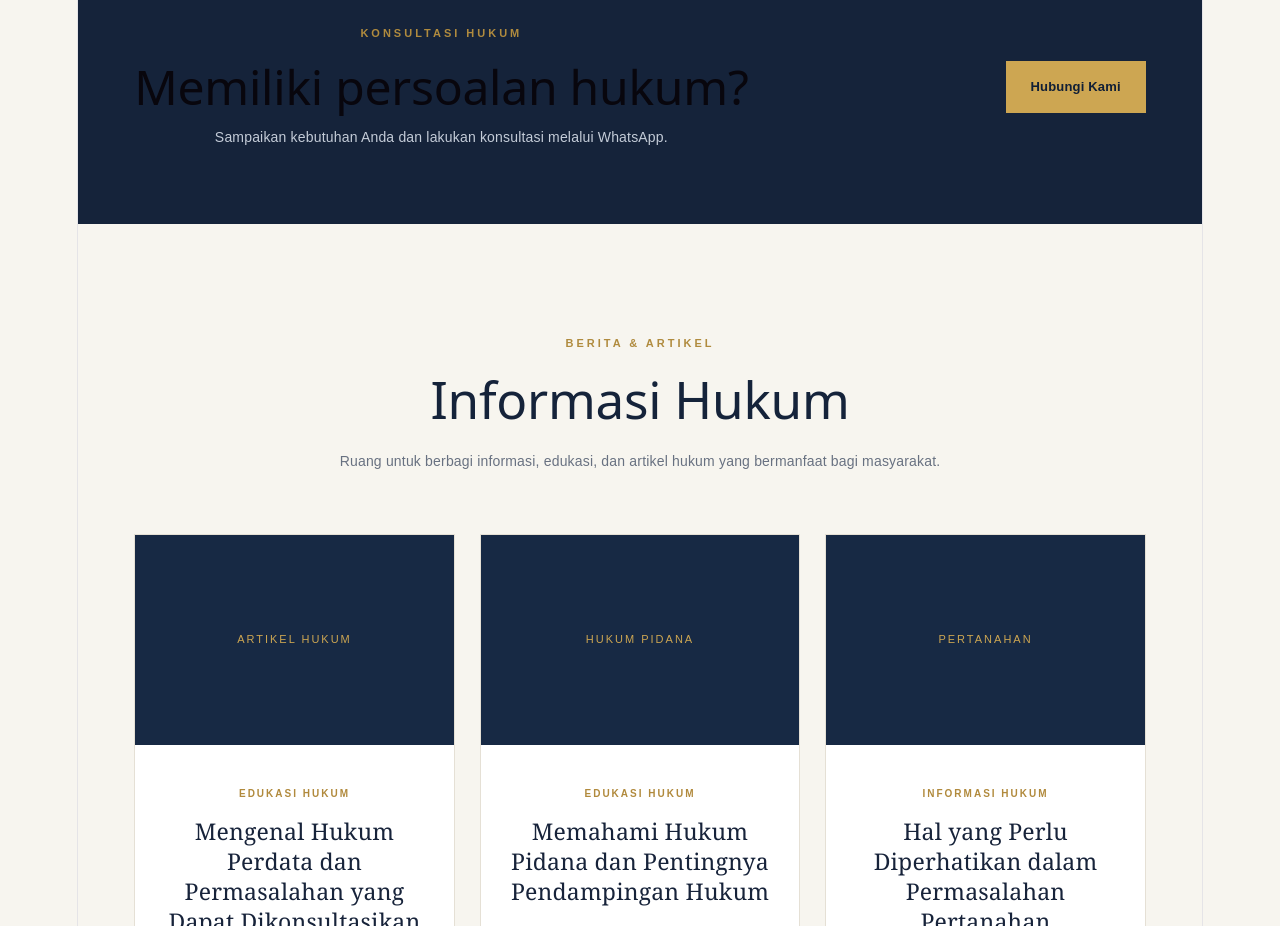
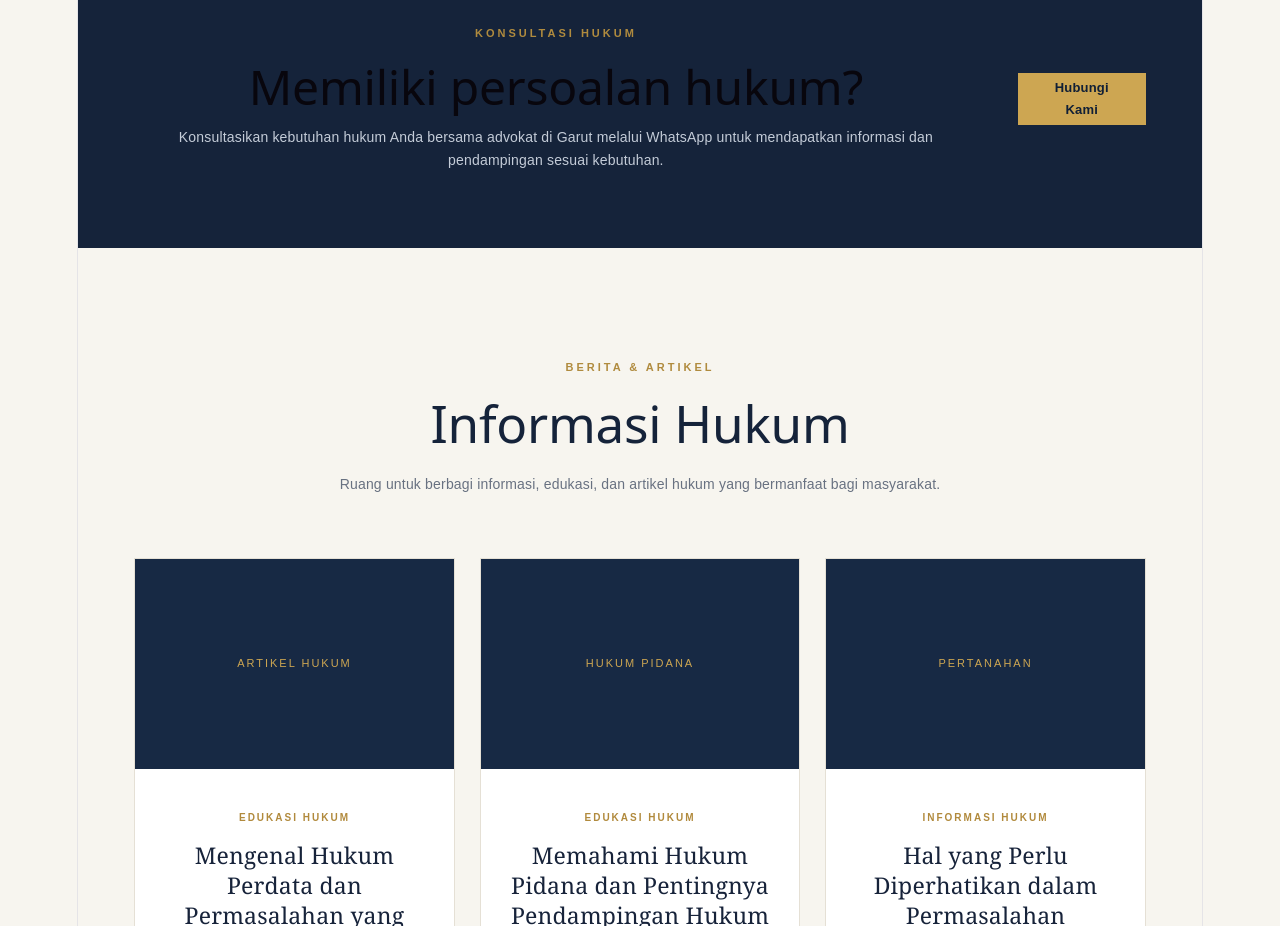
Before and after one commit to deddyswuardy/deddyswuardy.github.io, a React (Vite) app: page / in a window 1280 px wide. Shown: the part 4040-4966 px from the top of the page. Built offline with nearby package versions, Linux system fonts and the light colour scheme.

Commit message:
Improve consultation CTA local SEO

```diff
--- a/src/App.jsx
+++ b/src/App.jsx
@@ -320,9 +320,10 @@ function App() {
               <span className="section-label">KONSULTASI HUKUM</span>
               <h2>Memiliki persoalan hukum?</h2>
               <p>
-                Sampaikan kebutuhan Anda dan lakukan konsultasi
-                melalui WhatsApp.
-              </p>
+                Konsultasikan kebutuhan hukum Anda bersama advokat
+                di Garut melalui WhatsApp untuk mendapatkan informasi
+                dan pendampingan sesuai kebutuhan.
+             </p>
             </div>
 
             <a
```
